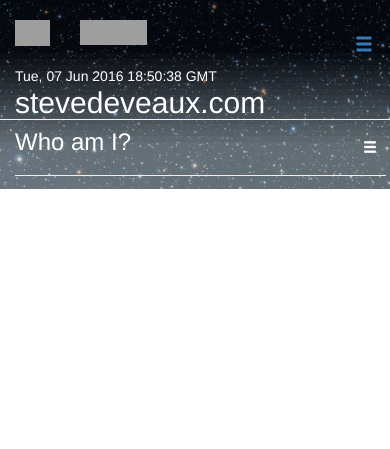
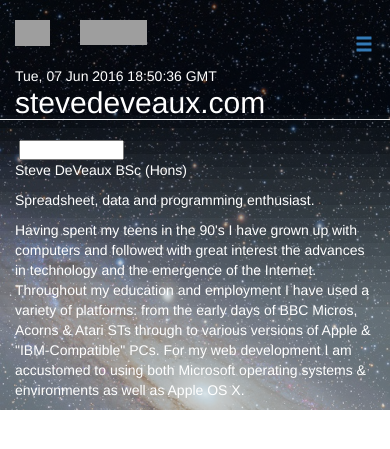
Before and after one commit to stevedvo/stevedvo.github.io, a PHP site: the page made by index.php in a window 390 px wide. Shown: the top 449 px of the page. Run offline with PHP 8.4, Linux system fonts and the light colour scheme; some libraries are stand-ins or nearby versions; grey boxes are pictures that could not be loaded.

Commit message:
[refs #49] Converted the homepage to use vertical tabs rather than the previous jQuery animations. Issues with selectmenus embedded in tabs that need resolving.

```diff
--- a/css/main.css
+++ b/css/main.css
@@ -261,7 +261,7 @@
 	width: 135px !important;
 }
 
-#boincsections-button
+#boincsections-button, #aboutsections-button
 {
 	float: left;
 	width: 240px !important;
@@ -335,7 +335,7 @@
 	float: left;
 }
 
-#boinctabs
+#boinctabs, #abouttabs
 {
 	background: transparent !important;
 }
--- a/includes/about.html
+++ b/includes/about.html
@@ -1,29 +1,65 @@
-<div id="sidebar-wrapper" class="col-lg-2 col-md-2 col-sm-2">
-	<ul class="list-unstyled">
-		<li class="navitem left btn hidden-lg hidden-md hidden-sm col-xs-1 col-xs-offset-11">
-			<span id="burger_2y" class="glyphicon glyphicon-menu-hamburger" aria-label="Sections"></span>
-			<ul id="filling_2y">
-				<li class="navitem left btn col-xs-12 li_1">Who am I?</li>
-				<li class="navitem left btn col-xs-12 li_2">Education</li>
-				<li class="navitem left btn col-xs-12 li_3">Development</li>
-				<li class="navitem left btn col-xs-12 li_4">Interests</li>
-				<li class="navitem left btn col-xs-12 li_5 lrg">Blog</li>
-			</ul>
-		</li>
-		<li class="navitem left btn col-lg-12 col-md-12 col-sm-12 hidden-xs li_1">Who am I?</li>
-		<li class="navitem left btn col-lg-12 col-md-12 col-sm-12 hidden-xs li_2">Education</li>
-		<li class="navitem left btn col-lg-12 col-md-12 col-sm-12 hidden-xs li_3">Development</li>
-		<li class="navitem left btn col-lg-12 col-md-12 col-sm-12 hidden-xs li_4">Interests</li>
-		<li class="navitem left btn col-lg-12 col-md-12 col-sm-12 hidden-xs li_5 lrg">Blog</li>
+<nav class="hidden-lg hidden-md hidden-sm col-xs-12">
+	<form action="#" id="aboutform">
+		 <fieldset>
+		 	<label for="aboutsections"></label>
+		 	<select name="aboutsections" id="aboutsections">
+		 		<option value="Who_menu" selected>Who am I?</option>
+		 		<option value="Education_menu">Education</option>
+		 		<option value="Dev_menu">Development</option>
+		 		<option value="Interests_menu">Interests</option>
+		 		<option value="Blog_menu">Blog</option>
+		 	</select>
+		 </fieldset>
+	 </form>
+</nav>
+
+<section id="Who_menu" class="aboutsection hidden-lg hidden-md hidden-sm col-xs-12">
+	<?php include('about_1.html'); ?>
+</section>
+
+<section id="Education_menu" class="aboutsection hidden-lg hidden-md hidden-sm col-xs-12" style="display: none">
+	<?php include('about_2.html'); ?>
+</section>
+
+<section id="Dev_menu" class="aboutsection hidden-lg hidden-md hidden-sm col-xs-12" style="display: none">
+	<?php include('about_3.html'); ?>
+</section>
+
+<section id="Interests_menu" class="aboutsection hidden-lg hidden-md hidden-sm col-xs-12" style="display: none">
+	<?php include('about_4.html'); ?>
+</section>
+
+<section id="Blog_menu" class="aboutsection hidden-lg hidden-md hidden-sm col-xs-12" style="display: none">
+	<?php include('about_5.html'); ?>
+</section>
+
+<section id="abouttabs" class="col-lg-12 col-md-12 col-sm-12 hidden-xs">
+	<ul>
+		<li><a href="#Who_tab">Who am I?</a></li>
+		<li><a href="#Education_tab">Education</a></li>
+		<li><a href="#Dev_tab">Development</a></li>
+		<li><a href="#Interests_tab">Interests</a></li>
+		<li><a href="#Blog_tab">Blog</a></li>
 	</ul>
-</div>
 
-<div id="page-content-wrapper" class="col-lg-10 col-md-10 col-sm-9 col-xs-11">
-	<?php
-		include ("includes/about_1.html");
-		include ("includes/about_2.html");
-		include ("includes/about_3.html");
-		include ("includes/about_4.html");
-		include ("includes/about_5.html");
-	?>
-</div>
+	<section id="Who_tab">
+		<?php include('about_1.html'); ?>
+	</section>
+
+	<section id="Education_tab">
+		<?php include('about_2.html'); ?>
+	</section>
+
+	<section id="Dev_tab">
+		<?php include('about_3.html'); ?>
+	</section>
+
+	<section id="Interests_tab">
+		<?php include('about_4.html'); ?>
+	</section>
+
+	<section id="Blog_tab">
+		<?php include('about_5.html'); ?>
+	</section>
+
+</section>
--- a/includes/about_1.html
+++ b/includes/about_1.html
@@ -1,10 +1,9 @@
-<section id="section_1" class="sections default">
-	<article class="temphdr"></article>
-	<h3 class="head3">Who am I?</h3>
-	<hr/>
-	<article>
-		<p>Steve DeVeaux BSc (Hons)</p>
-		<p>Spreadsheet, data and programming enthusiast.</p>
-		<p>Having spent my teens in the 90's I have grown up with computers and followed with great interest the advances in technology and the emergence of the Internet. Throughout my education and employment I have used a variety of platforms: from the early days of BBC Micros, Acorns & Atari STs through to various versions of Apple & "IBM-Compatible" PCs. For my web development I am accustomed to using both Microsoft operating systems & environments as well as Apple OS X.</p>
-	</article>
-</section>
+<header class="hidden-xs">
+	<h3 style="margin-top: 0px;">Who am I?</h3>
+</header>
+<hr class="hidden-xs"/>
+<article>
+	<p>Steve DeVeaux BSc (Hons)</p>
+	<p>Spreadsheet, data and programming enthusiast.</p>
+	<p>Having spent my teens in the 90's I have grown up with computers and followed with great interest the advances in technology and the emergence of the Internet. Throughout my education and employment I have used a variety of platforms: from the early days of BBC Micros, Acorns & Atari STs through to various versions of Apple & "IBM-Compatible" PCs. For my web development I am accustomed to using both Microsoft operating systems & environments as well as Apple OS X.</p>
+</article>
--- a/includes/about_2.html
+++ b/includes/about_2.html
@@ -1,7 +1,7 @@
-<section id="section_2" class="sections">
-	<article class="temphdr"></article>
-	<h3 class="head3">Education</h3>
-	<hr/>
+<header class="hidden-xs">
+	<h3 style="margin-top: 0px;">Education</h3>
+</header>
+<hr class="hidden-xs"/>
 <article>
 	<p>Studying Mathematics, Physics, Computing, and Astronomy in further & higher education gave me some excellent skills with regards to problem-solving, logical thinking, programming and the ability to accurately capture data and process it in an efficient and useful manner.</p>
 	<p><a href="http://www.shef.ac.uk/" target="_blank">The University of Sheffield</a></p>
@@ -13,4 +13,3 @@
 	<p>-->Computing [A]</p>
 	<p>-->RSA Document Processing Level III [Distinction]</p>
 </article>
-</section>
--- a/includes/about_3.html
+++ b/includes/about_3.html
@@ -1,7 +1,7 @@
-<section id="section_3" class="sections">
-	<article class="temphdr"></article>
-	<h3 class="head3">Development</h3>
-	<hr/>
+<header class="hidden-xs">
+	<h3 style="margin-top: 0px;">Development</h3>
+</header>
+<hr class="hidden-xs"/>
 <article>
 	<p>Working as a Commercial Manager with MoD contractors for 9+ years I have honed my skills in data-analysis: my main duties involving the exporting & merging job & accounts data from a variety of bespoke software applications into Excel and producing a number of daily/weekly/monthly/ad hoc reports to monitor operational & commercial performance. I always relished the opportunity to try something new, to think about how to break down the data in different ways to measure performance and how to utilise my generated reports to optimise business processes and maximise margins.</p>
 	<p>Having left the contract I'd been working on for so long I was more than ready to face some new challenges and decided to concentrate my efforts on web development. The HTML that I'd casually picked up whilst at school/college is a far cry from current technologies, and I am self-studying to improve my knowledge of - to begin with - HTML5, PHP, MySQL, JavaScript and CSS3. Putting my newfound knowledge together with my previous skills & experience I joined <a href="http://dvomedia.net" target="_blank">DVO Media</a> as Client Services Manager & Product Owner, where I gained valuable experience in Agile Software Development methodologies and development & task-management software:</p>
@@ -22,4 +22,3 @@
 	<p>There was also ample opportunity for the whole development team to participate in additional events to further expand our knowledge and skills: attending monthly talks at a local <a href="https://phpminds.org/" target="_blank">php[Minds]</a> group, regular team Dev Lunch / knowledge share sessions, and attending the <a href="http://phpconference.co.uk/" target="_blank">2016 PHP UK Conference</a> in London.</p>
 	<p>Although I've been tinkering with web development for over a year, this is my first attempt at creating my own website.</p>
 </article>
-</section>
--- a/includes/about_4.html
+++ b/includes/about_4.html
@@ -1,6 +1,6 @@
-<section id="section_4" class="sections">
-	<article class="temphdr"></article>
-	<h3 class="head3">Hobbies & Interests</h3>
+<header class="hidden-xs">
+	<h3 style="margin-top: 0px;">Hobbies & Interests</h3>
+</header class="hidden-xs">
 <p>Besides getting my head into web development and technology, I have several other hobbies & interests:</p>
 
 <form action="#" id="interestform">
@@ -61,4 +61,3 @@
 <section id="Walking" class="interest col-lg-12 col-md-12 col-sm-12 col-xs-12" style="display: none">
 	<?php include ("includes/about_4_walking.html"); ?>
 </section>
-</section>
--- a/includes/about_5.html
+++ b/includes/about_5.html
@@ -1,6 +1,6 @@
-<section id="section_5" class="sections largest">
-	<article class="temphdr"></article>
-	<h3 class="head3 col-lg-3 col-md-3 col-sm-3 col-xs-3">Blog</h3>
+<header class="hidden-xs">
+	<h3 style="margin-top: 0px;" class="col-lg-3 col-md-3 col-sm-3 col-xs-3">Blog</h3>
+</header>
 
 <form action="#" id="periodform">
 	 <fieldset>
@@ -26,7 +26,10 @@
 		<ul>
 			<li>Upon loading some of the pages - the Home page especially - there is a delay of 500-1,000ms whilst the CSS & jQuery sorts out which sections should be visibile/hidden, and there is a noticeable period where all the sections can be seen overlaid atop one another. U-G-L-Y! Converting this to vertical tabs will hopefully speed this up and remove this unwanted effect.</li>
 			<li>Should hopefully resolve the issue with the "Music" sub-section of "Hobbies & Interests" not displaying the background correctly on mobile devices since the content is too large. The vertical tabs seem to do a pretty good [read: better!] job at adjusting the page background image & gradient on the fly as different tabs are selected - but then if I wasn't trying to animate it I wouldn't have had all these issues in the first place! #fml</li>
+			<li>Will substantially reduce the main JavaScript filesize - therefore marginally reducing the load times albeit probably imperceptibly.</li>
 		</ul>
+		<p>> Made good headway with converting the Homepage to use the vertical tabs rather than my previous jQuery animation method. Lots of .classes and #IDs to unpick from the CSS & JavaScript. Got it to a point where it is working well on mobile screens (where tabs are replaced with selectmenus), but having issues on larger screens where a selectmenu doesn't seem to embed very well into the tabs.</p>
+		<p>> Didn't really have time to work through this fully - got quite distracted with the arrival of a new 3TB external hard drive that I'd ordered yesterday. Intention was to hook it up to my Apple Airport Extreme Base Station and use as a network drive for backups and media storage, but after a few failed attempts realised that the file format [NTFS] was incompatible with the AEBS. Was able to format to FAT-32, which works with both Apple AND Windows, but it didn't work too well. Was surprised actually that I managed to format a 3TB drive at all in that format! Transferring small files to the drive seemed to work OK, but larger files e.g. the movies that the drive was intended for just hung. Gave the AEBS up as a crap idea, re-formatted the drive as NTFS and connected directly to my PC. Transferred lots of movies & TV shows that I've previously ripped from DVDs, added to iTunes library and shared across the LAN for the Apple TVs to pick up. Have more files to transfer from another laptop but the concept is sound.</p>
 	</article>
 	<hr/>
 	<article id="20160606">
@@ -303,4 +306,3 @@
 		</ul>
 	</article>
 </section>
-</section>
--- a/index.php
+++ b/index.php
@@ -20,7 +20,7 @@ switch ($page) {
 ?>
 
  -->
- <!DOCTYPE html>
+<!DOCTYPE html>
 
 <html lang="en">
 
--- a/javascript/main.js
+++ b/javascript/main.js
@@ -161,6 +161,15 @@ function init ()
 		}
 	});
 
+	$("#aboutsections").selectmenu(
+	{
+		change: function(event, data)
+		{
+			$(".aboutsection").css('display', 'none');
+			$("#"+$("#aboutsections option:selected").val()).css('display', 'block');
+		}
+	});
+
 	$("#boincsections").selectmenu(
 	{
 		change: function(event, data)
@@ -172,6 +181,9 @@ function init ()
 
 	$("#boinctabs").tabs().addClass("ui-tabs-vertical ui-helper-clearfix");
     $("#boinctabs li").removeClass("ui-corner-top").addClass("ui-corner-left");
+
+	$("#abouttabs").tabs().addClass("ui-tabs-vertical ui-helper-clearfix");
+    $("#abouttabs li").removeClass("ui-corner-top").addClass("ui-corner-left");
 
     $(".ui-tabs-anchor").attr('style', 'color: white');
 
@@ -185,6 +197,13 @@ function init ()
     	$(this).children().animate({backgroundColor: jQuery.Color({alpha: 0}), color: "#white"}, 250);
     });
 
+	$(".ui-corner-left").click(function()
+	{
+		$(this).children().css('background', 'green');
+		$(this).children().css('color', 'black');
+		$(this).children().animate({backgroundColor: jQuery.Color({alpha: 0}), color: "#white"}, 750);
+	});
+
 }
 
 document.addEventListener("DOMContentLoaded", init, false);
```
Lines whose indentation alone changed are shown as unchanged.
